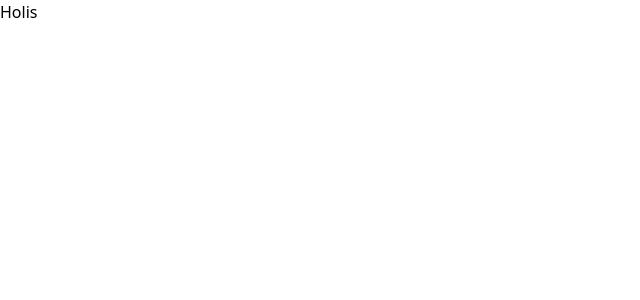
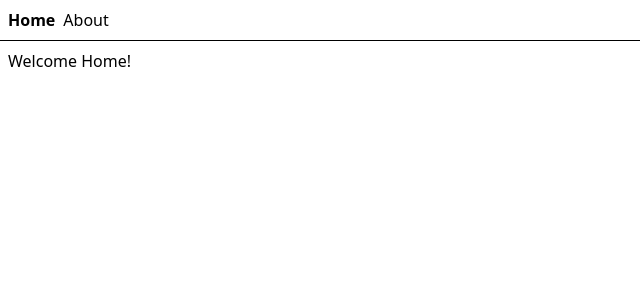
Before and after one commit to acolote1998/libros-tito-acevedo, a React (Vite) app: page / in a window 1280 px wide. Shown: the top 300 px of the page, without its empty margins (0-640 px from the left). Built offline with nearby package versions, Linux system fonts and the light colour scheme.

Commit message:
scaffolding tan stack router

```diff
--- a/package.json
+++ b/package.json
@@ -11,12 +11,15 @@
   },
   "dependencies": {
     "@tailwindcss/vite": "^4.1.11",
+    "@tanstack/react-router": "^1.130.2",
+    "@tanstack/react-router-devtools": "^1.130.2",
     "react": "^19.1.0",
     "react-dom": "^19.1.0",
     "tailwindcss": "^4.1.11"
   },
   "devDependencies": {
     "@eslint/js": "^9.30.1",
+    "@tanstack/router-plugin": "^1.130.2",
     "@types/react": "^19.1.8",
     "@types/react-dom": "^19.1.6",
     "@vitejs/plugin-react": "^4.6.0",
--- a/src/main.tsx
+++ b/src/main.tsx
@@ -1,11 +1,28 @@
 import { StrictMode } from "react";
-import { createRoot } from "react-dom/client";
 import "./index.css";
+import ReactDOM from "react-dom/client";
+import { RouterProvider, createRouter } from "@tanstack/react-router";
 
-createRoot(document.getElementById("root")!).render(
-  <StrictMode>
-    <>
-      <div>Holis</div>
-    </>
-  </StrictMode>
-);
+// Import the generated route tree
+import { routeTree } from "./routeTree.gen";
+
+// Create a new router instance
+const router = createRouter({ routeTree });
+
+// Register the router instance for type safety
+declare module "@tanstack/react-router" {
+  interface Register {
+    router: typeof router;
+  }
+}
+
+// Render the app
+const rootElement = document.getElementById("root")!;
+if (!rootElement.innerHTML) {
+  const root = ReactDOM.createRoot(rootElement);
+  root.render(
+    <StrictMode>
+      <RouterProvider router={router} />
+    </StrictMode>
+  );
+}
--- /dev/null
+++ b/src/routeTree.gen.ts
@@ -0,0 +1,77 @@
+/* eslint-disable */
+
+// @ts-nocheck
+
+// noinspection JSUnusedGlobalSymbols
+
+// This file was automatically generated by TanStack Router.
+// You should NOT make any changes in this file as it will be overwritten.
+// Additionally, you should also exclude this file from your linter and/or formatter to prevent it from being checked or modified.
+
+import { Route as rootRouteImport } from './routes/__root'
+import { Route as AboutRouteImport } from './routes/about'
+import { Route as IndexRouteImport } from './routes/index'
+
+const AboutRoute = AboutRouteImport.update({
+  id: '/about',
+  path: '/about',
+  getParentRoute: () => rootRouteImport,
+} as any)
+const IndexRoute = IndexRouteImport.update({
+  id: '/',
+  path: '/',
+  getParentRoute: () => rootRouteImport,
+} as any)
+
+export interface FileRoutesByFullPath {
+  '/': typeof IndexRoute
+  '/about': typeof AboutRoute
+}
+export interface FileRoutesByTo {
+  '/': typeof IndexRoute
+  '/about': typeof AboutRoute
+}
+export interface FileRoutesById {
+  __root__: typeof rootRouteImport
+  '/': typeof IndexRoute
+  '/about': typeof AboutRoute
+}
+export interface FileRouteTypes {
+  fileRoutesByFullPath: FileRoutesByFullPath
+  fullPaths: '/' | '/about'
+  fileRoutesByTo: FileRoutesByTo
+  to: '/' | '/about'
+  id: '__root__' | '/' | '/about'
+  fileRoutesById: FileRoutesById
+}
+export interface RootRouteChildren {
+  IndexRoute: typeof IndexRoute
+  AboutRoute: typeof AboutRoute
+}
+
+declare module '@tanstack/react-router' {
+  interface FileRoutesByPath {
+    '/about': {
+      id: '/about'
+      path: '/about'
+      fullPath: '/about'
+      preLoaderRoute: typeof AboutRouteImport
+      parentRoute: typeof rootRouteImport
+    }
+    '/': {
+      id: '/'
+      path: '/'
+      fullPath: '/'
+      preLoaderRoute: typeof IndexRouteImport
+      parentRoute: typeof rootRouteImport
+    }
+  }
+}
+
+const rootRouteChildren: RootRouteChildren = {
+  IndexRoute: IndexRoute,
+  AboutRoute: AboutRoute,
+}
+export const routeTree = rootRouteImport
+  ._addFileChildren(rootRouteChildren)
+  ._addFileTypes<FileRouteTypes>()
--- /dev/null
+++ b/src/routes/__root.tsx
@@ -0,0 +1,20 @@
+import { createRootRoute, Link, Outlet } from "@tanstack/react-router";
+import { TanStackRouterDevtools } from "@tanstack/react-router-devtools";
+
+export const Route = createRootRoute({
+  component: () => (
+    <>
+      <div className="p-2 flex gap-2">
+        <Link to="/" className="[&.active]:font-bold">
+          Home
+        </Link>{" "}
+        <Link to="/about" className="[&.active]:font-bold">
+          About
+        </Link>
+      </div>
+      <hr />
+      <Outlet />
+      <TanStackRouterDevtools />
+    </>
+  ),
+});
--- /dev/null
+++ b/src/routes/about.tsx
@@ -0,0 +1,9 @@
+import { createFileRoute } from "@tanstack/react-router";
+
+export const Route = createFileRoute("/about")({
+  component: About,
+});
+
+function About() {
+  return <div className="p-2">Hello from About!</div>;
+}
--- /dev/null
+++ b/src/routes/index.tsx
@@ -0,0 +1,13 @@
+import { createFileRoute } from "@tanstack/react-router";
+
+export const Route = createFileRoute("/")({
+  component: Index,
+});
+
+function Index() {
+  return (
+    <div className="p-2">
+      <h3>Welcome Home!</h3>
+    </div>
+  );
+}
--- a/vite.config.ts
+++ b/vite.config.ts
@@ -1,8 +1,15 @@
 import { defineConfig } from "vite";
 import react from "@vitejs/plugin-react";
 import tailwindcss from "@tailwindcss/vite";
-
+import { tanstackRouter } from "@tanstack/router-plugin/vite";
 // https://vite.dev/config/
 export default defineConfig({
-  plugins: [react(), tailwindcss()],
+  plugins: [
+    tanstackRouter({
+      target: "react",
+      autoCodeSplitting: true,
+    }),
+    react(),
+    tailwindcss(),
+  ],
 });
```
Also changed, not shown: 1 other file (tests, documents, lock files or other folders).
